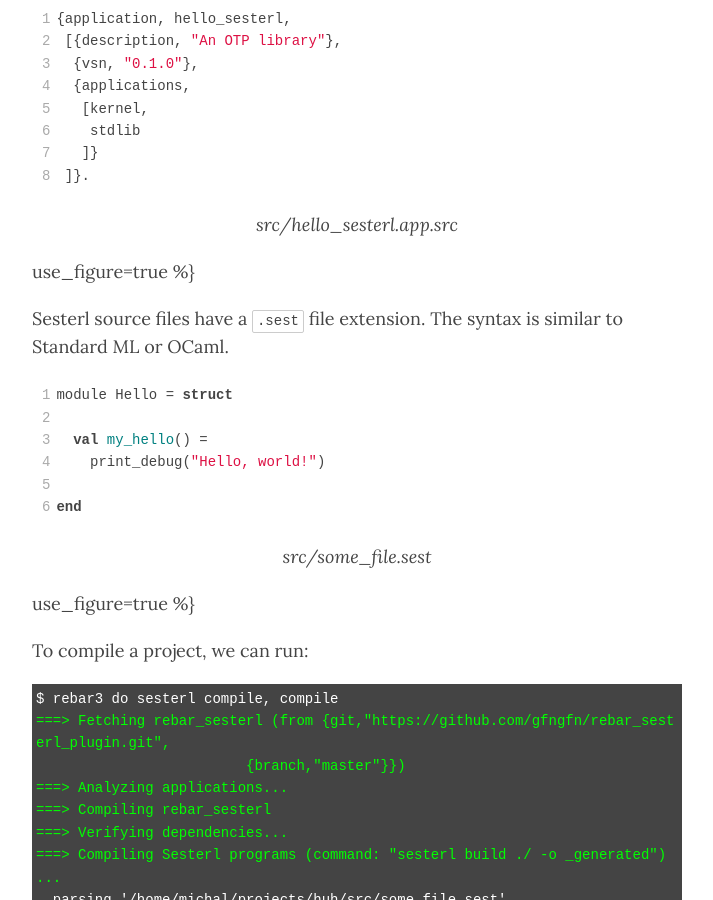
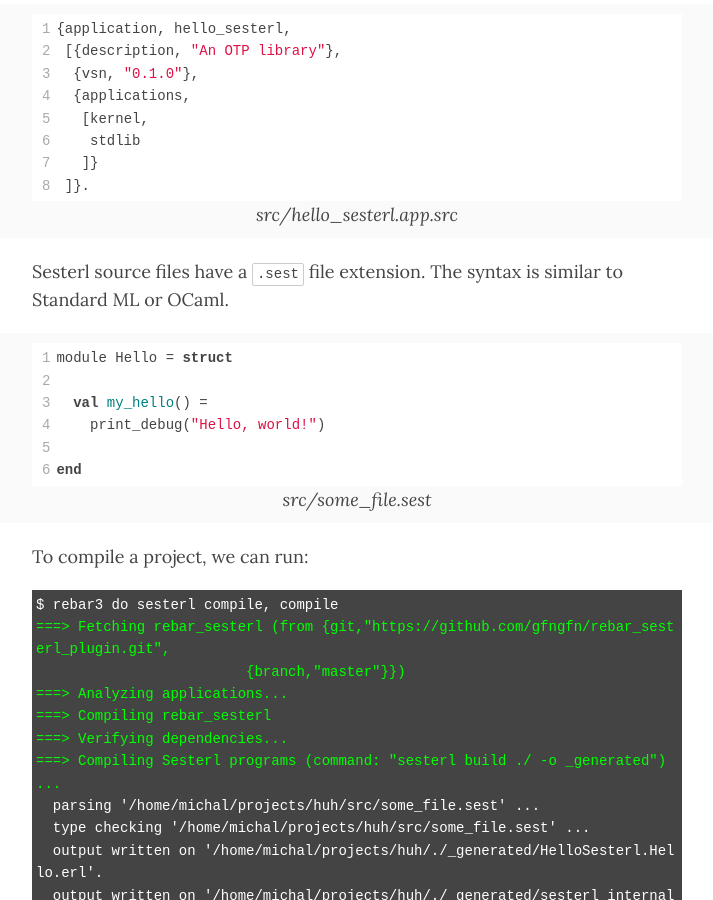
Before and after one commit to michallepicki/blog, a Jekyll site: the page built from _posts/2021-06-06-notes-on-using-sesterl.md, in a window 1280 px wide and 900 px high, scrolled down 1627 px. Shown: the whole window, without its empty margins (283-996 px from the left). Built offline with Jekyll 4.4.1, drawn with Linux system fonts in a browser that asks for light colours.

Commit message:
fix caption

````diff
--- a/_includes/code_block.html
+++ b/_includes/code_block.html
@@ -1,7 +1,7 @@
 {% assign code = include.code | default: "" %}
 
-{% assign use_figure = include.use_figure | default: false %}
-{% if use_figure %}
+{% assign figure = include.figure | default: false %}
+{% if figure %}
   {% assign code = code | replace_first: "</figure>", "" %}
   {% assign code = code | append: "</figure>" %}
 {% else %}
--- a/_posts/2021-06-06-notes-on-using-sesterl.md
+++ b/_posts/2021-06-06-notes-on-using-sesterl.md
@@ -51,7 +51,7 @@ source_directories:
 # erlang:
 #   output_directory: "_generated"
 #   test_output_directory: "_generated_test"
-{% endraw %}{% endhighlight %}<figcaption>package.yaml</figcaption>{% endcapture %}{% include code_block.html code=_code use_figure=true %}
+{% endraw %}{% endhighlight %}<figcaption>package.yaml</figcaption>{% endcapture %}{% include code_block.html code=_code figure=true %}
 
 To generate a `rebar3` config from the above file, we can run:
 ```
@@ -71,7 +71,7 @@ A rebar3 project also needs an `*.app.src` file in the `src/` directory:
     stdlib
    ]}
  ]}.
-{% endraw %}{% endhighlight %}<figcaption>src/hello_sesterl.app.src</figcaption>{% endcapture %}{% include code_block.html code=_code %} use_figure=true %}
+{% endraw %}{% endhighlight %}<figcaption>src/hello_sesterl.app.src</figcaption>{% endcapture %}{% include code_block.html code=_code figure=true %}
 
 
 Sesterl source files have a `.sest` file extension. The syntax is similar to Standard ML or OCaml.
@@ -83,7 +83,7 @@ module Hello = struct
     print_debug("Hello, world!")
 
 end
-{% endraw %}{% endhighlight %}<figcaption>src/some_file.sest</figcaption>{% endcapture %}{% include code_block.html code=_code %} use_figure=true %}
+{% endraw %}{% endhighlight %}<figcaption>src/some_file.sest</figcaption>{% endcapture %}{% include code_block.html code=_code figure=true %}
 
 To compile a project, we can run:
 
@@ -165,7 +165,7 @@ end
   but is expected of type
     Hello.Username.t
 *)*/
-{% endraw %}{% endhighlight %}{% endcapture %}{% include code_block.html code=_code %}
+{% endraw %}{% endhighlight %}{% endcapture %}{% include code_block.html code=_code figure=false %}
 
 Or if we want to reuse the interface signature and implementation:
 
@@ -199,7 +199,7 @@ end
   but is expected of type
     Hello.Username.t
 *)*/
-{% endraw %}{% endhighlight %}{% endcapture %}{% include code_block.html code=_code %}
+{% endraw %}{% endhighlight %}{% endcapture %}{% include code_block.html code=_code figure=false %}
 
 The below example doesn't work (doesn't throw an error), because Sesterl ignores the unused parameter from the type and assumes they are the same thing:
 
@@ -224,7 +224,7 @@ module Hello = struct
 
 end
 /*(* No error even though we'd like to see one here! *)*/
-{% endraw %}{% endhighlight %}{% endcapture %}{% include code_block.html code=_code %}
+{% endraw %}{% endhighlight %}{% endcapture %}{% include code_block.html code=_code figure=false %}
 
 ## Sesterl standard library
 
@@ -239,7 +239,7 @@ dependencies:
       spec:
         type: "branch"
         value: "master"
-{% endraw %}{% endhighlight %}{% endcapture %}{% include code_block.html code=_code %}
+{% endraw %}{% endhighlight %}{% endcapture %}{% include code_block.html code=_code figure=false %}
 
 Rebar3 config needs to be regenerated with `sesterl config .`, and on next compilation we'll be able to refer to modules from the stdlib (but only through what is defined in its main Stdlib module):
 
@@ -249,7 +249,7 @@ module Hello = struct
     let list = Stdlib.Binary.to_list("Hello, world!") in
     print_debug(list)
 end
-{% endraw %}{% endhighlight %}{% endcapture %}{% include code_block.html code=_code %}
+{% endraw %}{% endhighlight %}{% endcapture %}{% include code_block.html code=_code figure=false %}
 
 {% capture _code %}{% highlight sml linenos %}{% raw %}
 module Hello = struct
@@ -260,7 +260,7 @@ module Hello = struct
     print_debug(list)
 
 end
-{% endraw %}{% endhighlight %}{% endcapture %}{% include code_block.html code=_code %}
+{% endraw %}{% endhighlight %}{% endcapture %}{% include code_block.html code=_code figure=false %}
 
 {% capture _code %}{% highlight sml linenos %}{% raw %}
 module Hello = struct
@@ -271,7 +271,7 @@ module Hello = struct
     print_debug(list)
 
 end
-{% endraw %}{% endhighlight %}{% endcapture %}{% include code_block.html code=_code %}
+{% endraw %}{% endhighlight %}{% endcapture %}{% include code_block.html code=_code figure=false %}
 
 ## Bonus: "Hello World" without rebar3
 
@@ -287,7 +287,7 @@ module Hello = struct
     print_string("Hello, world!")
 
 end
-{% endraw %}{% endhighlight %}<figcaption>without_rebar.sest</figcaption>{% endcapture %}{% include code_block.html code=_code use_figure=true %}
+{% endraw %}{% endhighlight %}<figcaption>without_rebar.sest</figcaption>{% endcapture %}{% include code_block.html code=_code figure=true %}
 
 When compiling the above example with `sesterl`, we get two Erlang source files as a result:
 
````
